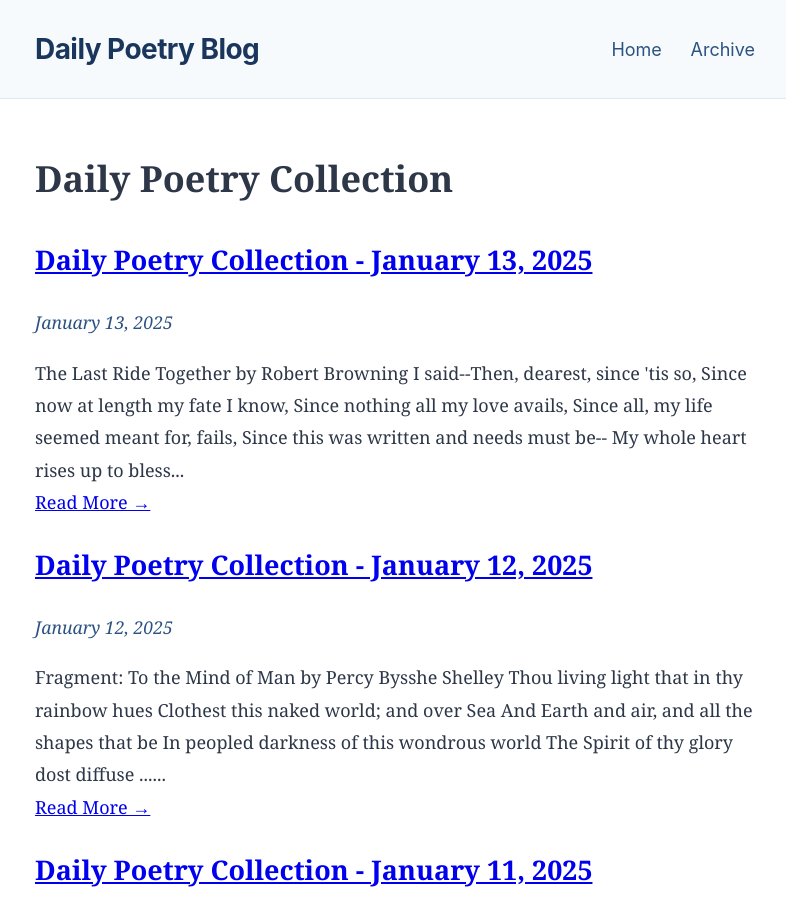
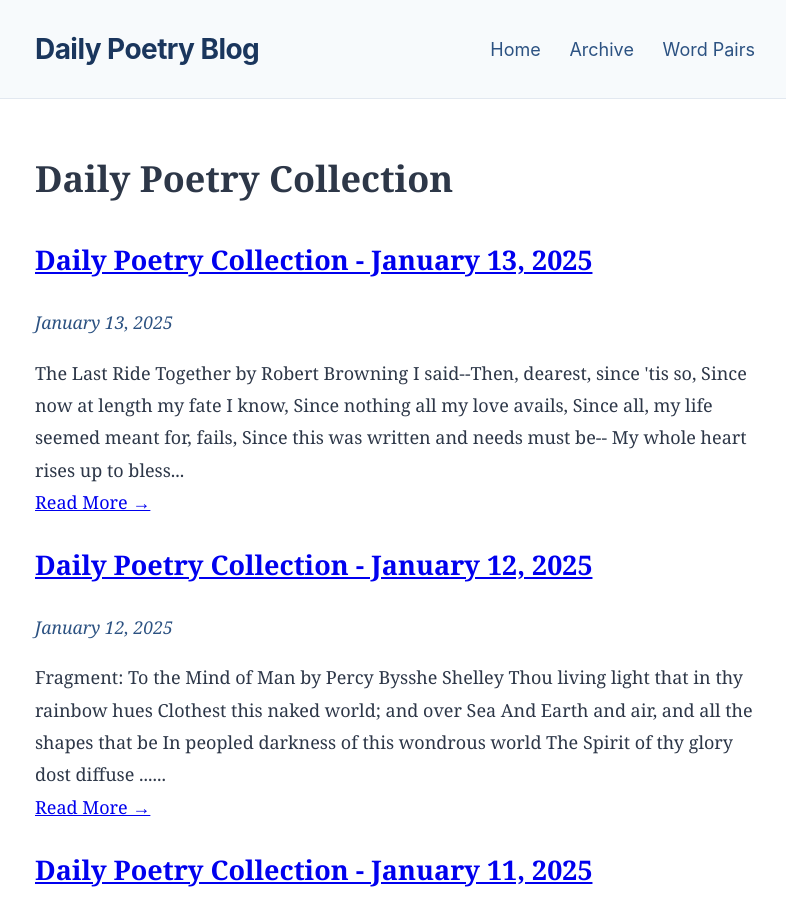
Before and after one commit to VishakBharadwaj94/poetry-service, a Jekyll site: the page built from index.html, in a window 1280 px wide and 900 px high. Shown: the whole window, without its empty margins (245-1031 px from the left). Built offline with Jekyll 4.4.1, drawn with Linux system fonts in a browser that asks for light colours.

Commit message:
Update header.html

```diff
--- a/_includes/header.html
+++ b/_includes/header.html
@@ -4,6 +4,7 @@
         <nav class="site-nav">
             <a href="{{ '/' | relative_url }}">Home</a>
             <a href="{{ '/archive' | relative_url }}">Archive</a>
+            <a href="{{ '/word-pairs' | relative_url }}">Word Pairs</a>
         </nav>
     </div>
 </header>
```
